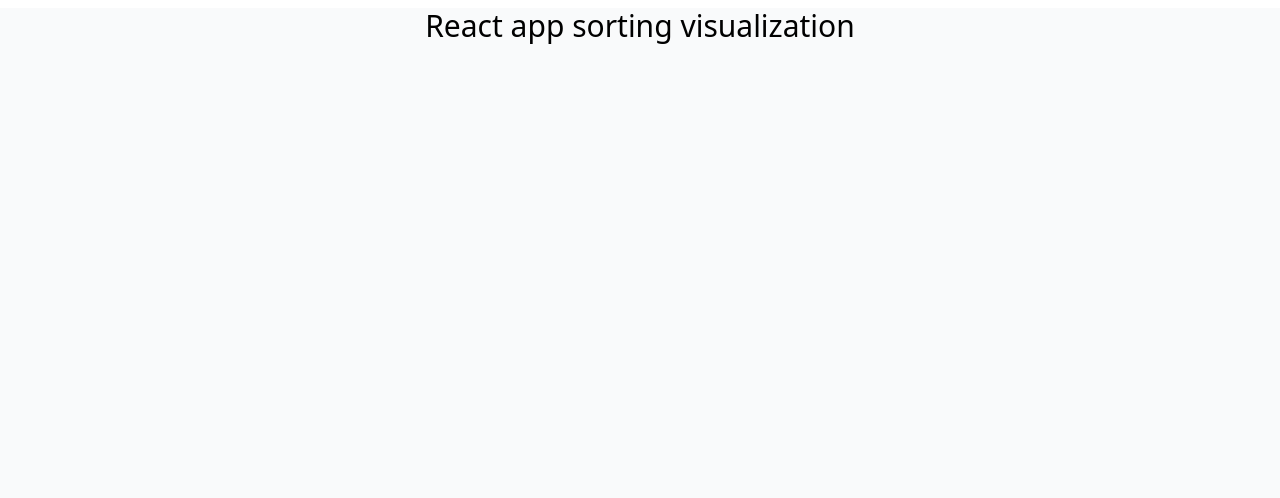
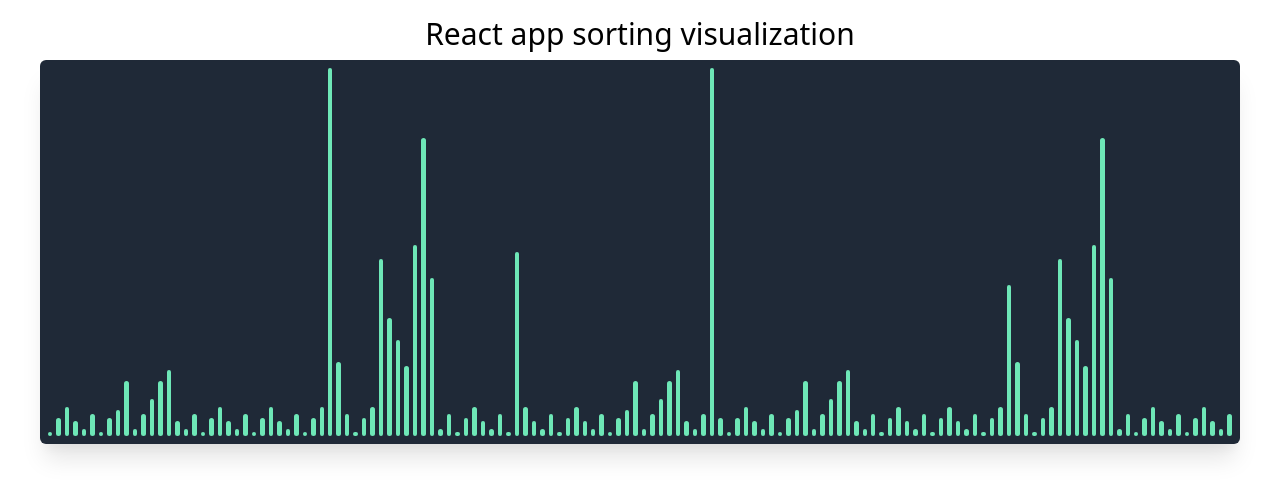
Before and after one commit to Aniss-nahim/react-sorting-visualization, a React (Create React App) app: page / in a window 1280 px wide. Shown: the top 498 px of the page. Built offline with nearby package versions, Linux system fonts and the light colour scheme.

Commit message:
Visualizer component with @heroicon-react

```diff
--- a/package.json
+++ b/package.json
@@ -4,6 +4,7 @@
   "private": true,
   "dependencies": {
     "@craco/craco": "^6.3.0",
+    "@heroicons/react": "^1.0.4",
     "@tailwindcss/forms": "^0.3.3",
     "@testing-library/jest-dom": "^5.14.1",
     "@testing-library/react": "^11.2.7",
--- a/src/App.js
+++ b/src/App.js
@@ -1,6 +1,17 @@
+import Visualizer from "./components/Visualizer";
+
 const App = () => {
+  const array = [
+    1, 5, 8, 4, 2, 6, 1, 5, 7, 15, 2, 6, 10, 15, 18, 4, 2, 6, 1, 5, 8, 4, 2, 6,
+    1, 5, 8, 4, 2, 6, 1, 5, 8, 410, 20, 6, 1, 5, 8, 48, 32, 26, 19, 52, 81, 43,
+    2, 6, 1, 5, 8, 4, 2, 6, 1, 50, 8, 4, 2, 6, 1, 5, 8, 4, 2, 6, 1, 5, 7, 15, 2,
+    6, 10, 15, 18, 4, 2, 6, 100, 5, 1, 5, 8, 4, 2, 6, 1, 5, 7, 15, 2, 6, 10, 15,
+    18, 4, 2, 6, 1, 5, 8, 4, 2, 6, 1, 5, 8, 4, 2, 6, 1, 5, 8, 41, 20, 6, 1, 5,
+    8, 48, 32, 26, 19, 52, 81, 43, 2, 6, 1, 5, 8, 4, 2, 6, 1, 5, 8, 4, 2, 6,
+  ];
+
   return (
-    <div className="h-screen bg-gray-50">
+    <div className="p-2 h-screen">
       <div className="container">
         <div className="row justify-center">
           <h1 className="text-3xl font-medium">
@@ -8,6 +19,11 @@
           </h1>
         </div>
       </div>
+      <div className="container">
+        <div className="grid grid-cols-1">
+          <Visualizer array={array} />
+        </div>
+      </div>
     </div>
   );
 };
--- /dev/null
+++ b/src/algorithms/index.js
@@ -0,0 +1,14 @@
+/**
+ * Sorting algorithms services
+ * @author Aniss Nahim
+ * @license MIT
+ */
+
+export const quikSort = (array, speed, animationEffect) => {
+  for (let i = 0; i < array.length; i++) {
+    setTimeout(() => {
+      animationEffect(array[i]);
+      console.log("waiting : " + i * speed);
+    }, i * speed);
+  }
+};
--- /dev/null
+++ b/src/components/NumberBar.js
@@ -0,0 +1,12 @@
+import React from "react";
+
+const NumberBar = ({ number, color }) => {
+  return (
+    <div
+      style={{ height: number >= 100 ? "100%" : `${number}%` }}
+      className={`${color} rounded-md flex-auto text-white`}
+    ></div>
+  );
+};
+
+export default NumberBar;
--- /dev/null
+++ b/src/components/Visualizer.js
@@ -0,0 +1,20 @@
+import React from "react";
+import useQuikSort from "../hooks/useQuikSort";
+import NumberBar from "./NumberBar";
+
+const Visualizer = ({ array }) => {
+  //   const [animation] = useQuikSort(array, 2000);
+  return (
+    <div className="bg-gray-800 rounded-md shadow-xl p-2 w-full h-96">
+      <div
+        className={`flex items-end justify-around h-full space-x-1 overflow-y-hidden`}
+      >
+        {array.map((number, index) => (
+          <NumberBar number={number} color="bg-green-300" key={index} />
+        ))}
+      </div>
+    </div>
+  );
+};
+
+export default Visualizer;
--- /dev/null
+++ b/src/hooks/useQuikSort.js
@@ -0,0 +1,18 @@
+import { useState, useEffect } from "react";
+import { quikSort } from "../algorithms";
+
+const useQuikSort = (array, speed) => {
+  const [animation, setAnimation] = useState({});
+
+  const animiationEffect = (index) => {
+    setAnimation({ pointer: index });
+  };
+
+  useEffect(() => {
+    quikSort(array, speed, animiationEffect);
+  }, []);
+
+  return [animation];
+};
+
+export default useQuikSort;
--- a/src/index.css
+++ b/src/index.css
@@ -20,3 +20,9 @@
     @apply bg-green-400 hover:bg-green-500 text-white;
   }
 }
+
+body {
+  margin: 0;
+  padding: 0;
+  box-sizing: border-box;
+}
```
Also changed, not shown: 1 other file (tests, documents, lock files or other folders).
